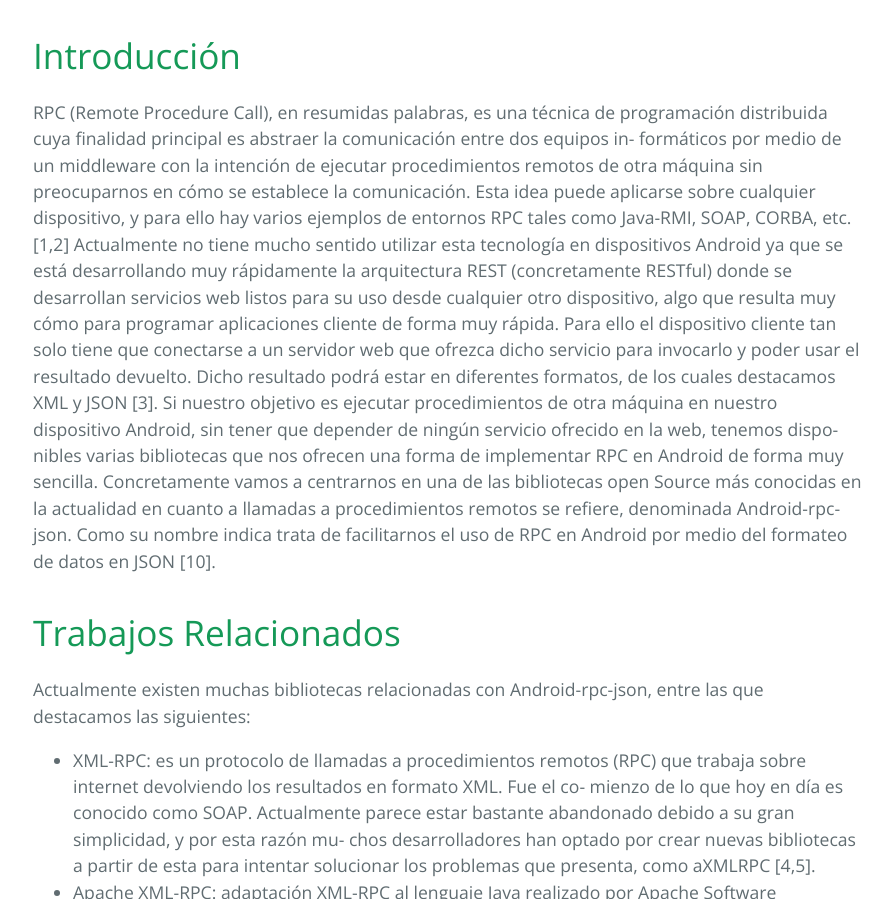
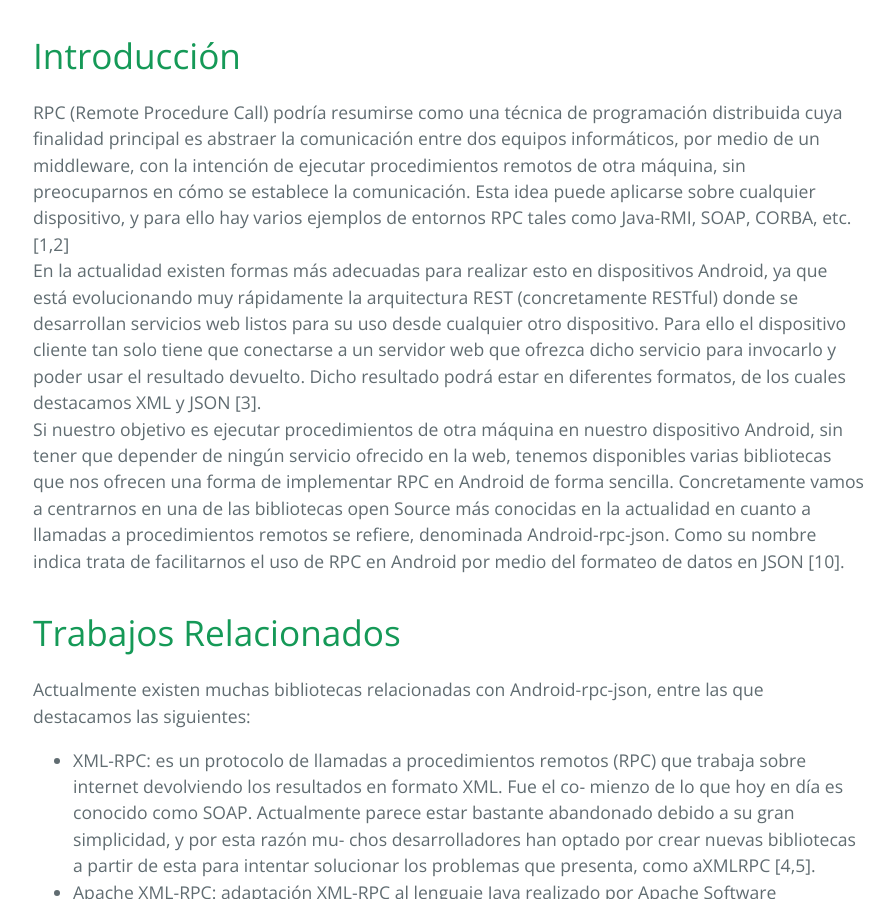
Before and after one commit to Lifka/android-json-rpc-client, a plain HTML site: page index.html in a window 1280 px wide. Shown: the part 802-1701 px from the top of the page, without its empty margins (191-1085 px from the left). Drawn offline with nearby package versions, Linux system fonts and the light colour scheme.

Commit message:
Create gh-pages branch via GitHub

```diff
--- a/index.html
+++ b/index.html
@@ -13,9 +13,9 @@
     <section class="page-header">
       <h1 class="project-name">Android JSON-RPC Client</h1>
       <h2 class="project-tagline">How to create a JSON-RPC client for Android that connect with RPC Server </h2>
-      <a href="https://github.com/Lifka/Android-RPC" class="btn">View on GitHub</a>
-      <a href="https://github.com/Lifka/Android-RPC/zipball/master" class="btn">Download .zip</a>
-      <a href="https://github.com/Lifka/Android-RPC/tarball/master" class="btn">Download .tar.gz</a>
+      <a href="https://github.com/Lifka/Android-JSON-RPC-Client" class="btn">View on GitHub</a>
+      <a href="https://github.com/Lifka/Android-JSON-RPC-Client/zipball/master" class="btn">Download .zip</a>
+      <a href="https://github.com/Lifka/Android-JSON-RPC-Client/tarball/master" class="btn">Download .tar.gz</a>
     </section>
 
     <section class="main-content">
@@ -39,27 +39,9 @@ mediante el desarrollo de un pequeño ejemplo de cliente.</p>
 <h1>
 <a id="introducción" class="anchor" href="#introducci%C3%B3n" aria-hidden="true"><span aria-hidden="true" class="octicon octicon-link"></span></a>Introducción</h1>
 
-<p>RPC (Remote Procedure Call), en resumidas palabras, es una técnica de programación
-distribuida cuya finalidad principal es abstraer la comunicación entre dos equipos in-
-formáticos por medio de un middleware con la intención de ejecutar procedimientos
-remotos de otra máquina sin preocuparnos en cómo se establece la comunicación. Esta
-idea puede aplicarse sobre cualquier dispositivo, y para ello hay varios ejemplos de
-entornos RPC tales como Java-RMI, SOAP, CORBA, etc. [1,2]
-Actualmente no tiene mucho sentido utilizar esta tecnología en dispositivos Android ya
-que se está desarrollando muy rápidamente la arquitectura REST (concretamente
-RESTful) donde se desarrollan servicios web listos para su uso desde cualquier otro
-dispositivo, algo que resulta muy cómo para programar aplicaciones cliente de forma
-muy rápida. Para ello el dispositivo cliente tan solo tiene que conectarse a un servidor
-web que ofrezca dicho servicio para invocarlo y poder usar el resultado devuelto. Dicho
-resultado podrá estar en diferentes formatos, de los cuales destacamos XML y JSON
-[3].
-Si nuestro objetivo es ejecutar procedimientos de otra máquina en nuestro dispositivo
-Android, sin tener que depender de ningún servicio ofrecido en la web, tenemos dispo-
-nibles varias bibliotecas que nos ofrecen una forma de implementar RPC en Android
-de forma muy sencilla. Concretamente vamos a centrarnos en una de las bibliotecas
-open Source más conocidas en la actualidad en cuanto a llamadas a procedimientos
-remotos se refiere, denominada Android-rpc-json. Como su nombre indica trata de
-facilitarnos el uso de RPC en Android por medio del formateo de datos en JSON [10].</p>
+<p>RPC (Remote Procedure Call) podría resumirse como una técnica de programación distribuida cuya finalidad principal es abstraer la comunicación entre dos equipos informáticos, por medio de un middleware, con la intención de ejecutar procedimientos remotos de otra máquina, sin preocuparnos en cómo se establece la comunicación. Esta idea puede aplicarse sobre cualquier dispositivo, y para ello hay varios ejemplos de entornos RPC tales como Java-RMI, SOAP, CORBA, etc.[1,2]<br>
+En la actualidad existen formas más adecuadas para realizar esto en dispositivos Android, ya que está evolucionando muy rápidamente la arquitectura REST (concretamente RESTful) donde se desarrollan servicios web listos para su uso desde cualquier otro dispositivo. Para ello el dispositivo cliente tan solo tiene que conectarse a un servidor web que ofrezca dicho servicio para invocarlo y poder usar el resultado devuelto. Dicho resultado podrá estar en diferentes formatos, de los cuales destacamos XML y JSON [3].<br>
+Si nuestro objetivo es ejecutar procedimientos de otra máquina en nuestro dispositivo Android, sin tener que depender de ningún servicio ofrecido en la web, tenemos disponibles varias bibliotecas que nos ofrecen una forma de implementar RPC en Android de forma sencilla. Concretamente vamos a centrarnos en una de las bibliotecas open Source más conocidas en la actualidad en cuanto a llamadas a procedimientos remotos se refiere, denominada Android-rpc-json. Como su nombre indica trata de facilitarnos el uso de RPC en Android por medio del formateo de datos en JSON [10].</p>
 
 <h1>
 <a id="trabajos-relacionados" class="anchor" href="#trabajos-relacionados" aria-hidden="true"><span aria-hidden="true" class="octicon octicon-link"></span></a>Trabajos Relacionados</h1>
@@ -348,7 +330,7 @@ dos números en un servidor remoto. Para ello la aplicación solicita al usuario
 </ol>
 
       <footer class="site-footer">
-        <span class="site-footer-owner"><a href="https://github.com/Lifka/Android-RPC">Android JSON-RPC Client</a> is maintained by <a href="https://github.com/Lifka">Lifka</a>.</span>
+        <span class="site-footer-owner"><a href="https://github.com/Lifka/Android-JSON-RPC-Client">Android JSON-RPC Client</a> is maintained by <a href="https://github.com/Lifka">Lifka</a>.</span>
 
         <span class="site-footer-credits">This page was generated by <a href="https://pages.github.com">GitHub Pages</a> using the <a href="https://github.com/jasonlong/cayman-theme">Cayman theme</a> by <a href="https://twitter.com/jasonlong">Jason Long</a>.</span>
       </footer>
```
Also changed, not shown: params.json (+1 -1 lines).
